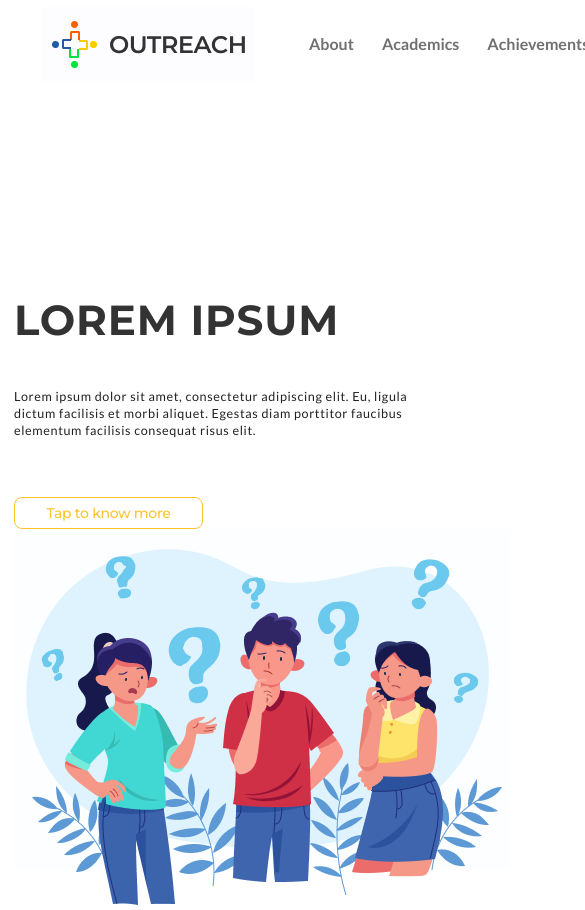
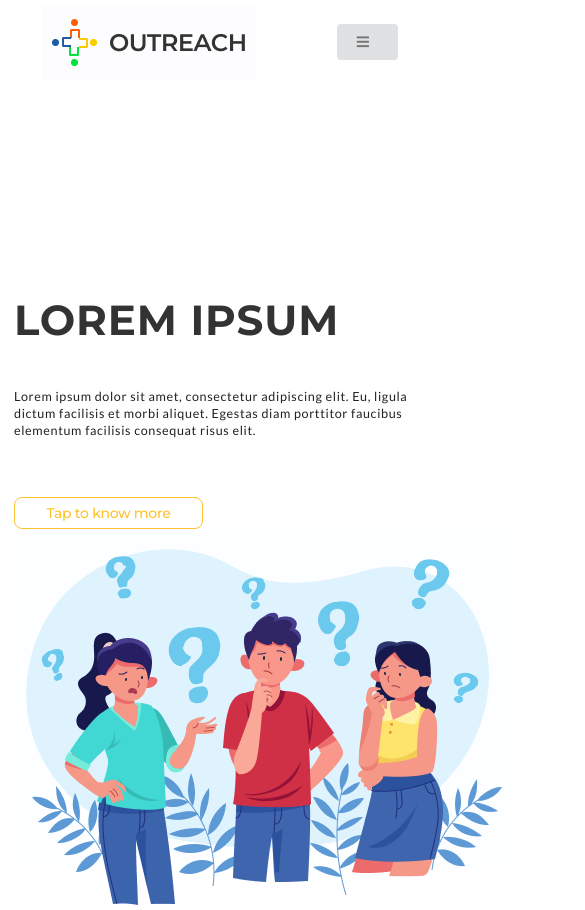
Before and after one commit to Outreach-IITR/Outreach_Website_Frontend, a React (Create React App) app: page / in a window 390 px wide. Shown: the top 910 px of the page, 585 px wide, since content can reach past the window. Built offline with nearby package versions, Linux system fonts and the light colour scheme.

Commit message:
Made navbar responsive

```diff
--- a/src/Components/Navbar/Navbar.css
+++ b/src/Components/Navbar/Navbar.css
@@ -14,7 +14,7 @@
 }
 
 .menu-link {
-    grid-column: 3/4;;
+    grid-column: 3/4;
 }
 
 .menu-link ul {
@@ -24,6 +24,7 @@
     font-weight: bold;
     color: #F96508;
     list-style-type:none;
+    justify-content: space-around;
     align-items: center;
 }
 
@@ -41,14 +42,62 @@
 .Discussion-forum-button {
     background-color: #F96508;
     padding: 0.7rem 2rem;
+    margin: 1rem;
     border: none;
     color: white;
     font-weight: bold;
     border-radius: 1rem;
 }
+.Discussion-forum-button:hover {
+    background-color: #000000;
+}
+
+.List-menu {
+    grid-column: 5/6;
+    padding: 1rem;
+    display: none;
+    font-size: 1.5rem;
+    border:none;
+    background-color: white;
+    justify-content: center;
+    align-items: center;
+}
+
 a {
   color: rgba(51, 51, 51, 0.7);
 }
 a:hover {
    color: #026BA1;
 }
+
+@media (max-width: 64rem) {
+    .menu-link {
+        display: none;
+    }
+    .mobile-menu-link {
+        grid-row:2/4;
+        position: relative;
+        z-index: 99;
+    }
+    .mobile-menu-link {
+        background-color: white;
+        height: 20rem;
+        display: grid;
+        grid-column: 2/5;
+        align-items: center;
+        padding-left: 3rem;
+        transition: all 2s linear;
+        background: transparent !important;
+        transform-origin: top;
+        box-shadow: rgba(50, 50, 93, 0.25) 0px 50px 100px -20px, rgba(0,0,0,0.3) 0px 30px 60px 30px;
+
+    }
+    .Discussion-forum {
+        display: none;
+    }
+    .List-menu {
+        display: grid;
+    }
+
+
+}
--- a/src/Components/Navbar/Navbar.js
+++ b/src/Components/Navbar/Navbar.js
@@ -1,16 +1,16 @@
-import React, { Component } from 'react';
+import React, {useState} from 'react';
 import "./Navbar.css";
 import logo from './Assets/logo.png';
 
-export class Navbar extends Component {
-    render() {
+const Navbar = () => {
+    const [showList, setShowList] = useState(false);
         return (
             <nav className="main-nav">
                 <div className="logo">
                     <img alt="img" src={logo} />
                 </div>
 
-                <div className="menu-link">
+                <div className= {showList ? "mobile-menu-link" : "menu-link"}>
                     <ul>
                         <li className="menu-link-item">
                             <a href="https://google.com">About</a>
@@ -22,7 +22,7 @@ export class Navbar extends Component {
                             <a href="https://google.com">Achievements</a>
                         </li>
                         <li className="menu-link-item">
-                            <a href="https://google.com" style={{}}>Life at IITR</a>
+                            <a href="https://google.com">Life&nbsp;at&nbsp;IITR</a>
                         </li>
                         <li className="menu-link-item">
                             <a href="https://google.com">Placements</a>
@@ -33,13 +33,18 @@ export class Navbar extends Component {
                 <div className="Discussion-forum">
                 <a href="https://google.com" target="_blank" rel="noreferrer">
                     <button class="primary" className="Discussion-forum-button">
-                        Join the Discussion forum
+                        Join&nbsp;the&nbsp;Discussion&nbsp;forum
                     </button>
                 </a>
                 </div>
+                <div className="List-menu">
+                    <button class="ui button" onClick={() => setShowList(!showList)}>
+                        <i class="bars icon"></i>
+                    </button>
+                </div>
             </nav>
         )
-    }
 }
 
+
 export default Navbar;
```
